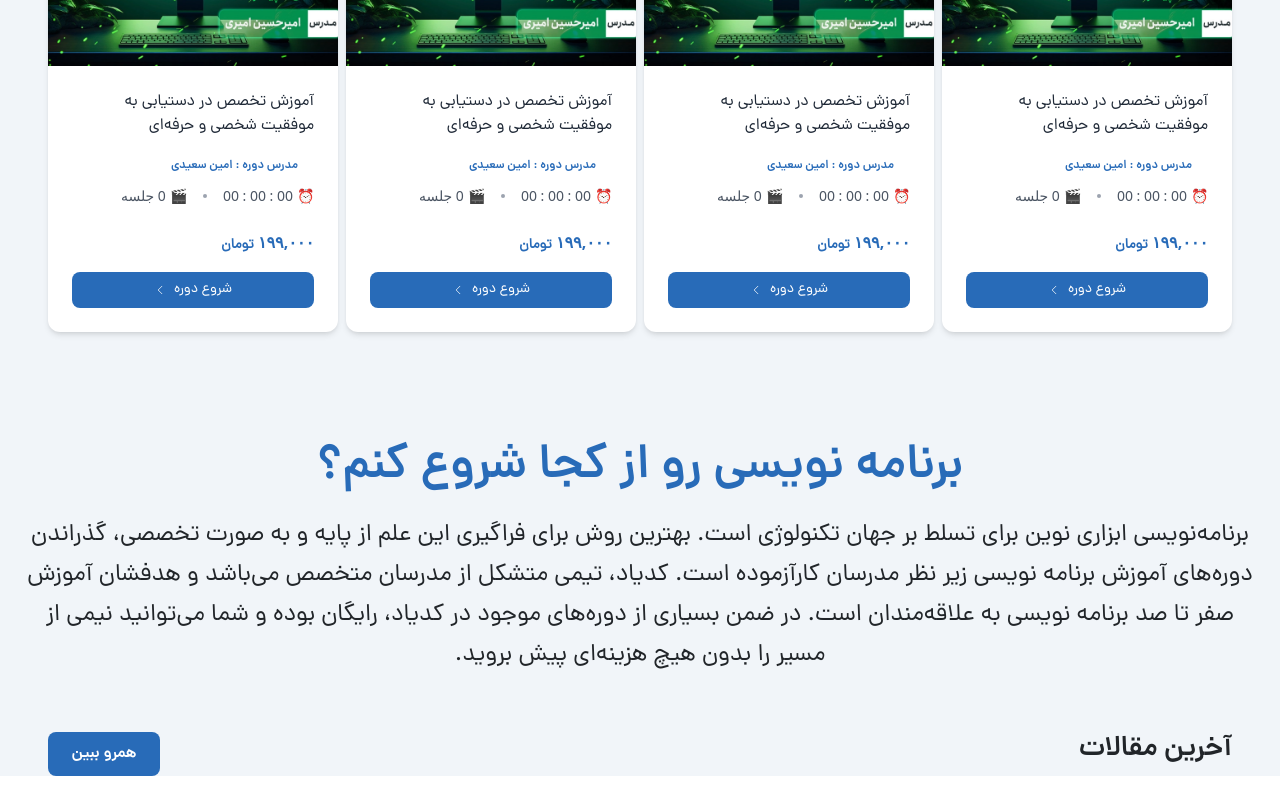
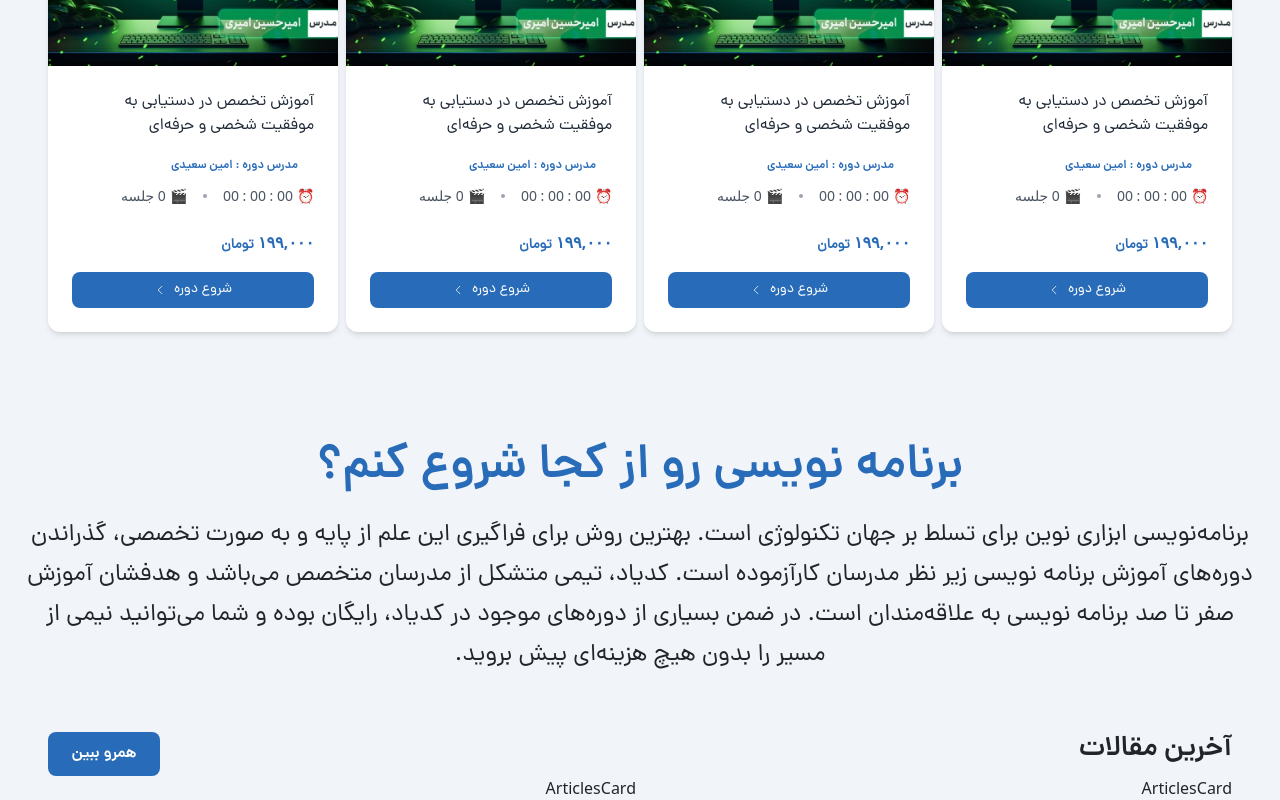
Before and after one commit to NazaninMoosazade/codeyad, a React (Vite) app: page / in a window 1280 px wide. Shown: the part 1128-1928 px from the top of the page. Before the commit the page ends 1904 px from the top, so only its background shows below. Built offline with nearby package versions, Linux system fonts and the light colour scheme; a web font is replaced by a local one.

Commit message:
cerate ArticlesCard

```diff
--- /dev/null
+++ b/src/Components/ArticlesCard/ArticlesCard.jsx
@@ -0,0 +1,7 @@
+import React from 'react'
+
+export default function ArticlesCard() {
+  return (
+    <div>ArticlesCard</div>
+  )
+}
--- a/src/Components/LastArticles/LastArticles.jsx
+++ b/src/Components/LastArticles/LastArticles.jsx
@@ -1,10 +1,17 @@
 import React from 'react'
 import SectionTitle from '../SectionTitle/SectionTitle'
+import ArticlesCard from '../ArticlesCard/ArticlesCard'
 
 export default function LastArticles() {
   return (
     <div className='mt-10 w-full max-w-[1600px] mx-auto px-4 lg:px-8'>
         <SectionTitle title={'آخرین مقالات'} btnTitle={'همرو ببین'}/>
+        <div className='w-full max-w-[1600px] mx-auto px-4 lg:px-8 gap-x-2  grid grid-col-1 md:grid-cols-2'>
+         <ArticlesCard/>
+         <ArticlesCard/>
+
+
+        </div>
     </div>
   )
 }
```
